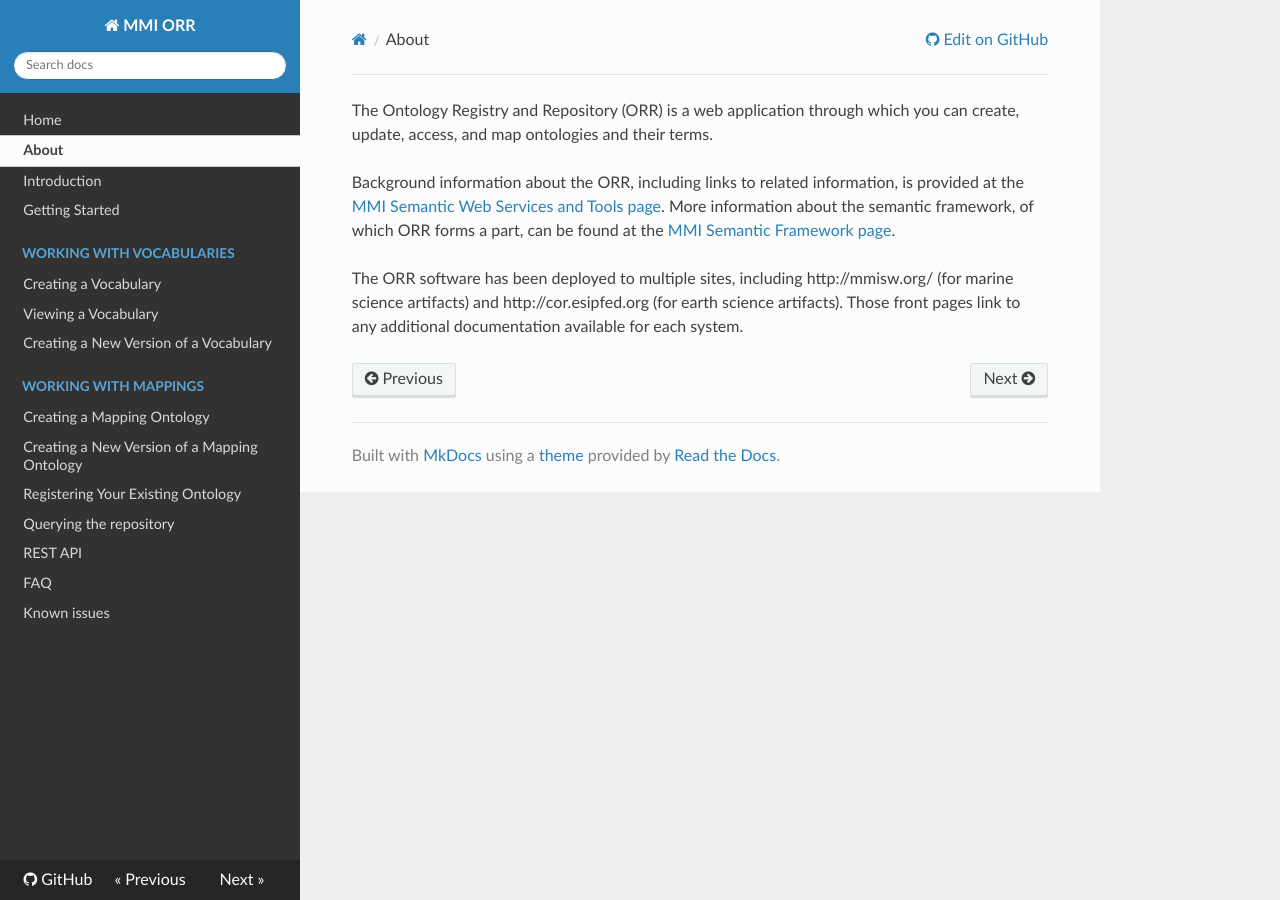
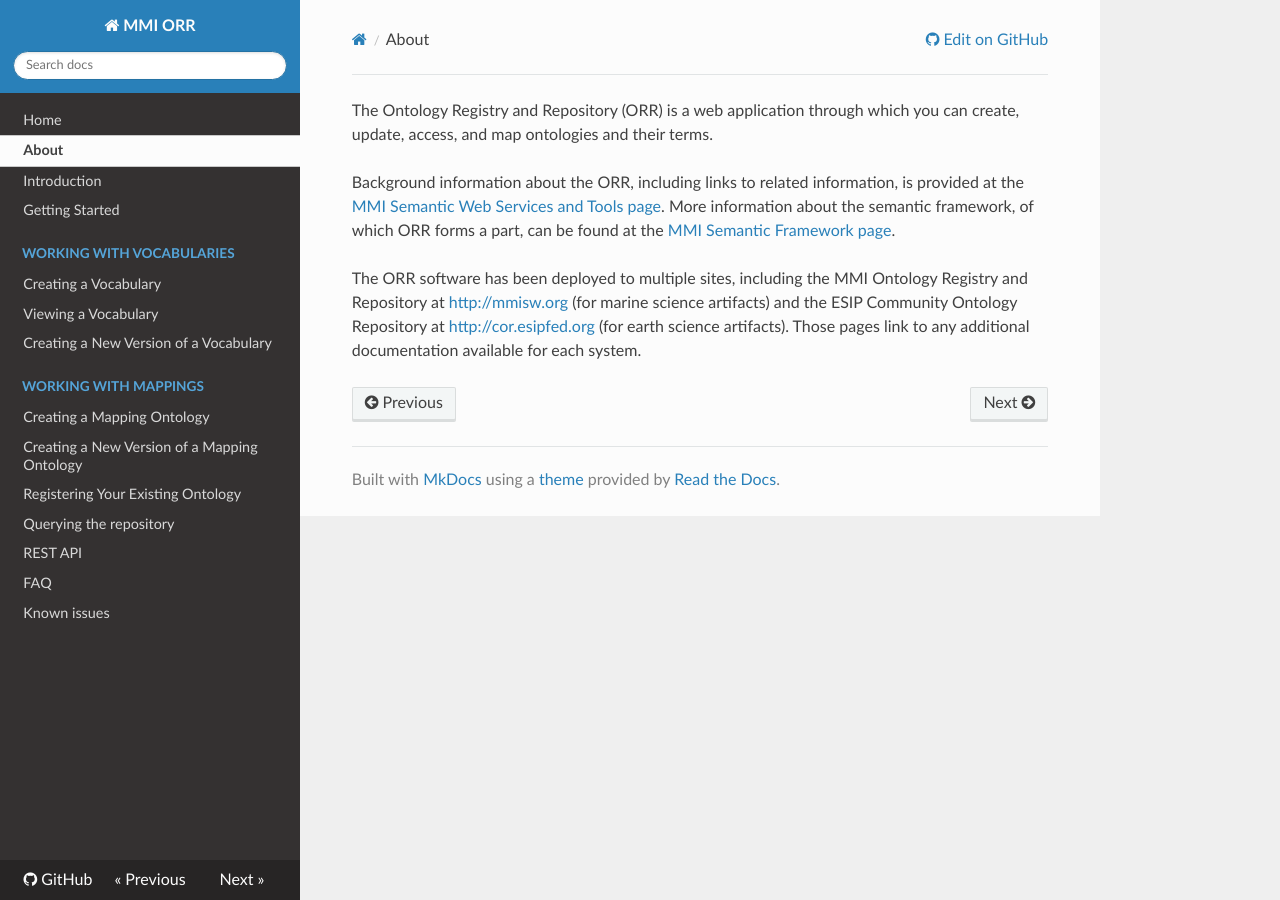
Before and after one commit to mmisw/mmiorr-docs, an MkDocs documentation site: the page built from docs/about.md, in a window 1280 px wide. Built offline with MkDocs 1.6.1, drawn with Linux system fonts in a browser that asks for light colours; nearby versions of some CDN libraries; old or Windows-style settings are respelled for this version of MkDocs.

Commit message:
made front pages linkable

```diff
--- a/docs/about.md
+++ b/docs/about.md
@@ -6,4 +6,4 @@ Background information about the ORR, including links to related information, is
 More information about the semantic framework, of which ORR forms a part, can be found at the
 [MMI Semantic Framework page](http://marinemetadata.org/semanticframework).
 
-The ORR software has been deployed to multiple sites, including http://mmisw.org/ (for marine science artifacts) and http://cor.esipfed.org (for earth science artifacts). Those front pages link to any additional documentation available for each system.
+The ORR software has been deployed to multiple sites, including the MMI Ontology Registry and Repository at [http://mmisw.org](http://mmisw.org) (for marine science artifacts) and the ESIP Community Ontology Repository at [http://cor.esipfed.org](http://cor.esipfed.org) (for earth science artifacts). Those pages link to any additional documentation available for each system.
```
